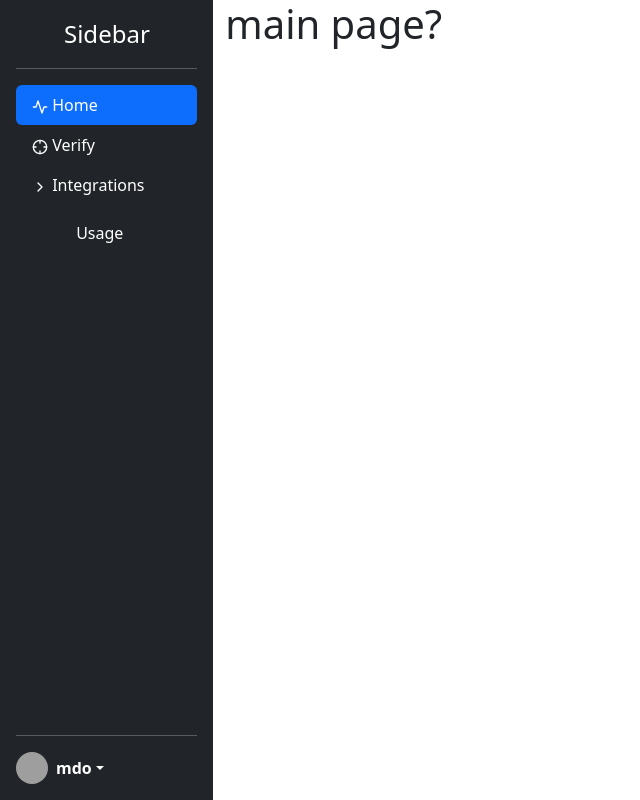
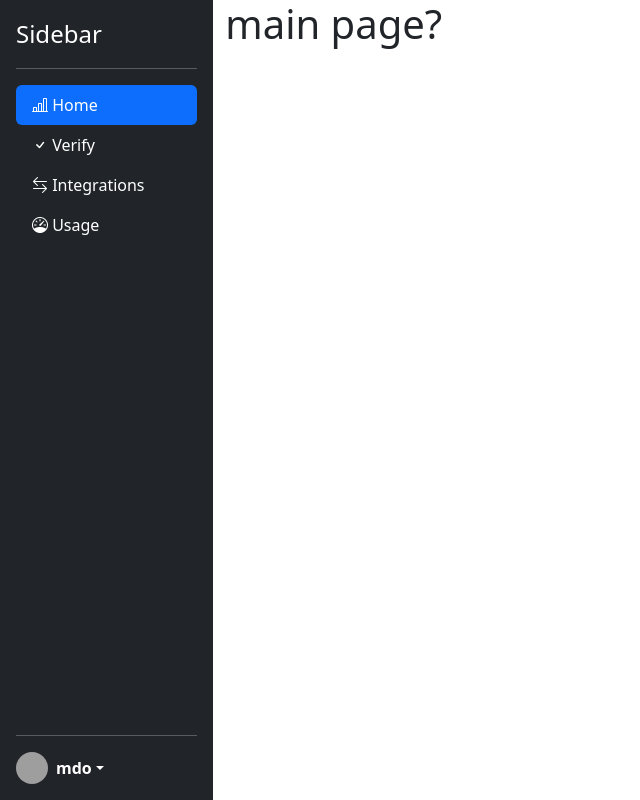
Before and after one commit to gammons/clearlist-frontend, a SvelteKit app: page / in a window 1280 px wide. Shown: the whole page, without its empty margins (0-640 px from the left). Built offline with nearby package versions, Linux system fonts and the light colour scheme; grey boxes are pictures that could not be loaded.

Commit message:
use bootstrap icons

```diff
--- a/package.json
+++ b/package.json
@@ -33,6 +33,7 @@
 	"dependencies": {
 		"@popperjs/core": "^2.11.6",
 		"bootstrap": "^5.2.0",
+		"bootstrap-icons": "^1.9.1",
 		"feather-icons": "^4.29.0"
 	}
 }
--- a/src/routes/nav/Sidebar.svelte
+++ b/src/routes/nav/Sidebar.svelte
@@ -10,14 +10,13 @@
     href="/"
     class="d-flex align-items-center mb-3 mb-md-0 me-md-auto text-white text-decoration-none"
   >
-    <svg class="bi me-2" width="40" height="32"><use xlink:href="#bootstrap" /></svg>
     <span class="fs-4">Sidebar</span>
   </a>
   <hr />
   <ul class="nav nav-pills flex-column mb-auto">
     <li class="nav-item">
       <a href="/" class="nav-link {path == '/' ? 'active' : 'text-white'}" aria-current="page">
-        <Icon name="activity" />
+        <i class="icon bi-bar-chart-line" />
         Home
       </a>
     </li>
@@ -27,7 +26,7 @@
         class="nav-link {path == '/verify' ? 'active' : 'text-white'}"
         aria-current="page"
       >
-        <Icon name="crosshair" />
+        <i class="icon bi-check" />
         Verify
       </a>
     </li>
@@ -37,7 +36,7 @@
         class="nav-link {path == '/integrations' ? 'active' : 'text-white'}"
         aria-current="page"
       >
-        <Icon name="chevron-right" />
+        <i class="icon bi-arrow-left-right" />
         Integrations
       </a>
     </li>
@@ -47,10 +46,8 @@
         class="nav-link {path == '/usage' ? 'active' : 'text-white'}"
         aria-current="page"
       >
-        <a href="#" class="nav-link text-white">
-          <svg class="bi me-2" width="16" height="16"><use xlink:href="#grid" /></svg>
-          Usage
-        </a>
+        <i class="icon bi-speedometer" />
+        Usage
       </a>
     </li>
   </ul>
--- a/src/scss/styles.scss
+++ b/src/scss/styles.scss
@@ -1 +1,2 @@
 @import '~bootstrap/scss/bootstrap';
+@import '~bootstrap-icons/font/bootstrap-icons.css';
--- a/vite.config.ts
+++ b/vite.config.ts
@@ -6,7 +6,8 @@ const config: UserConfig = {
   plugins: [sveltekit()],
   resolve: {
     alias: {
-      '~bootstrap': path.resolve(__dirname, 'node_modules/bootstrap')
+      '~bootstrap': path.resolve(__dirname, 'node_modules/bootstrap'),
+      '~bootstrap-icons': path.resolve(__dirname, 'node_modules/bootstrap-icons')
     }
   }
 }
```
Also changed, not shown: 1 other file (tests, documents, lock files or other folders).
